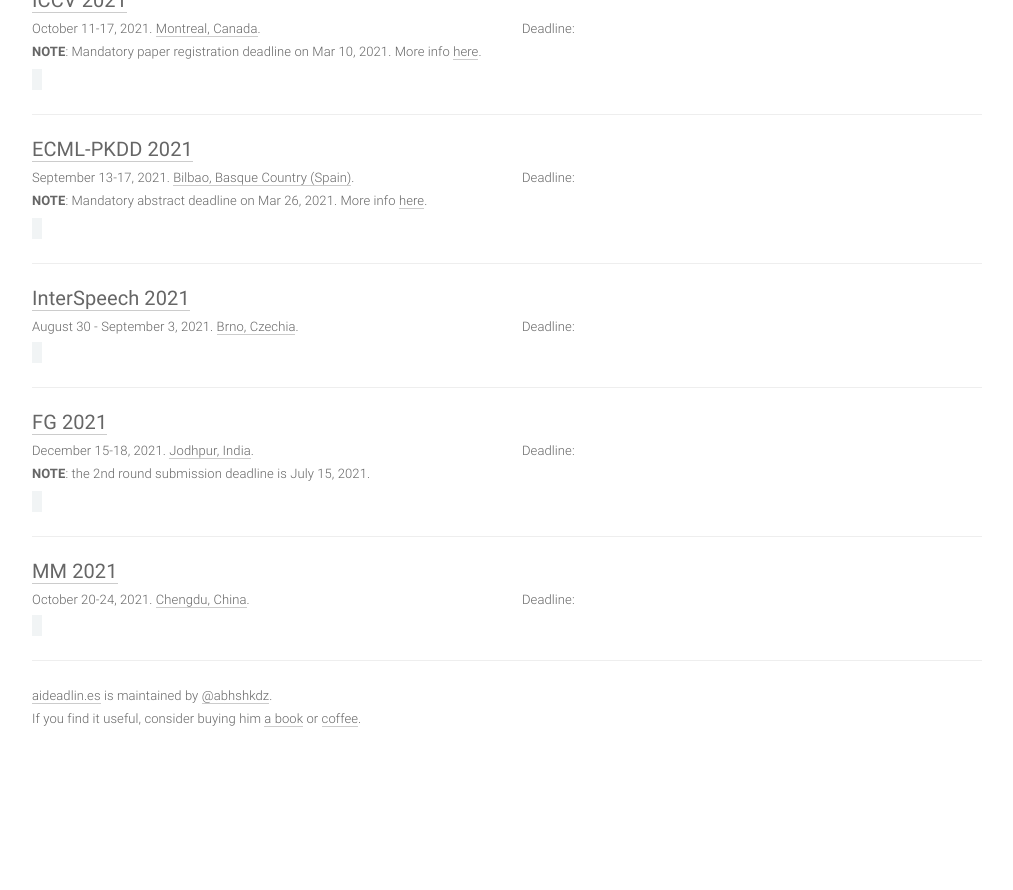
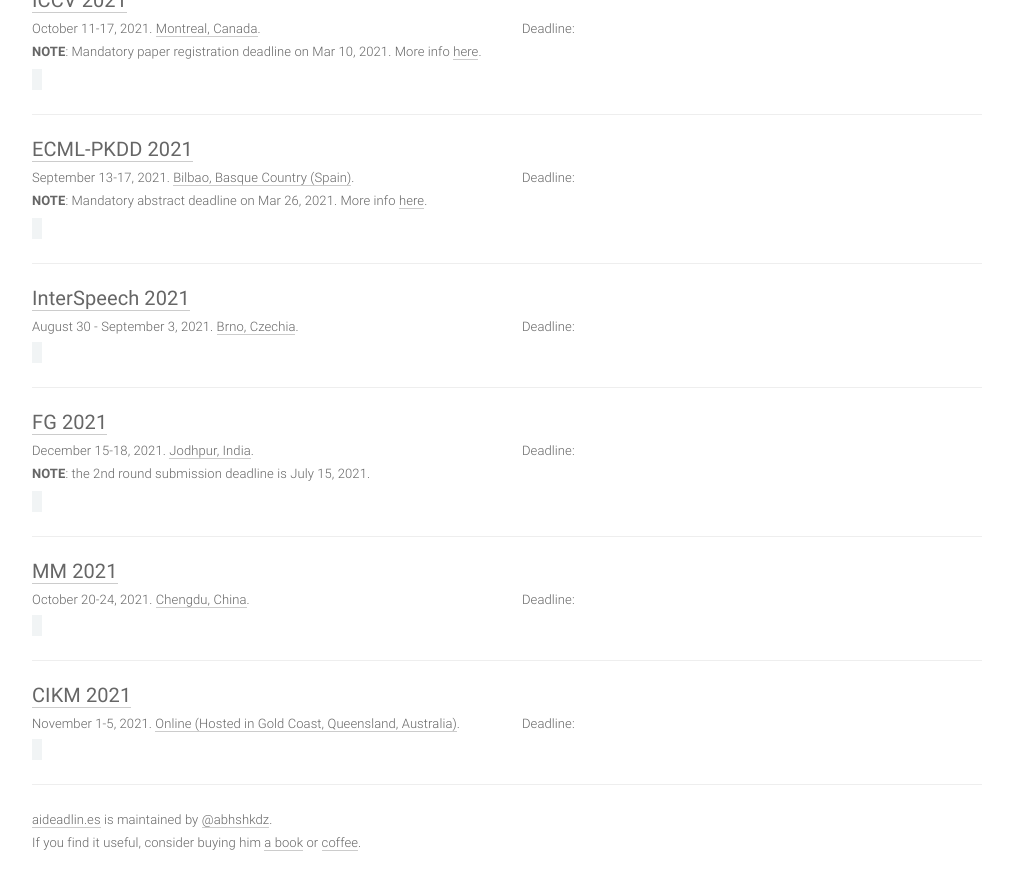
Before and after one commit to paperswithcode/ai-deadlines, a Jekyll site: the page built from index.html, in a window 1280 px wide and 900 px high, scrolled down 7226 px. Shown: the top 890 px of the window, without its empty margins (133-1146 px from the left). Built offline with Jekyll 4.4.1, drawn with Linux system fonts in a browser that asks for light colours; comment, search, counter and statistics services are not loaded; before the commit the page ends 8002 px from its top, so only the background shows below that.

Commit message:
Add CIKM 2021

```diff
--- a/_data/conferences.yml
+++ b/_data/conferences.yml
@@ -675,3 +675,15 @@
   date: October 20-24, 2021
   place: Chengdu, China
   sub: CV
+
+- title: CIKM
+  hindex: 48
+  year: 2021
+  id: cikm21
+  link: https://cikm2021.org/
+  deadline: '2020-05-26 23:59:59'
+  abstract_deadline: '2020-05-19 23:59:59'
+  timezone: UTC-12
+  date: November 1-5, 2021
+  place: Online (Hosted in Gold Coast, Queensland, Australia)
+  sub: DM
```
